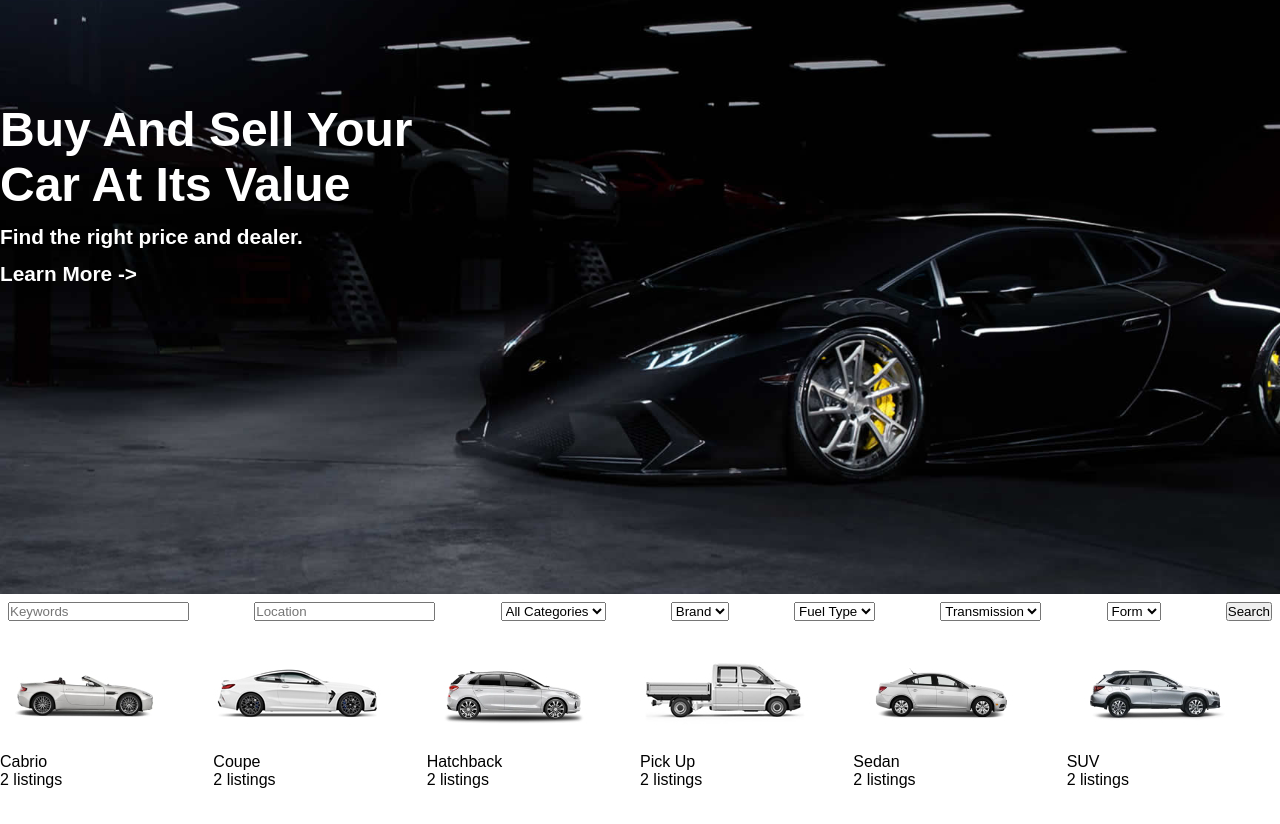
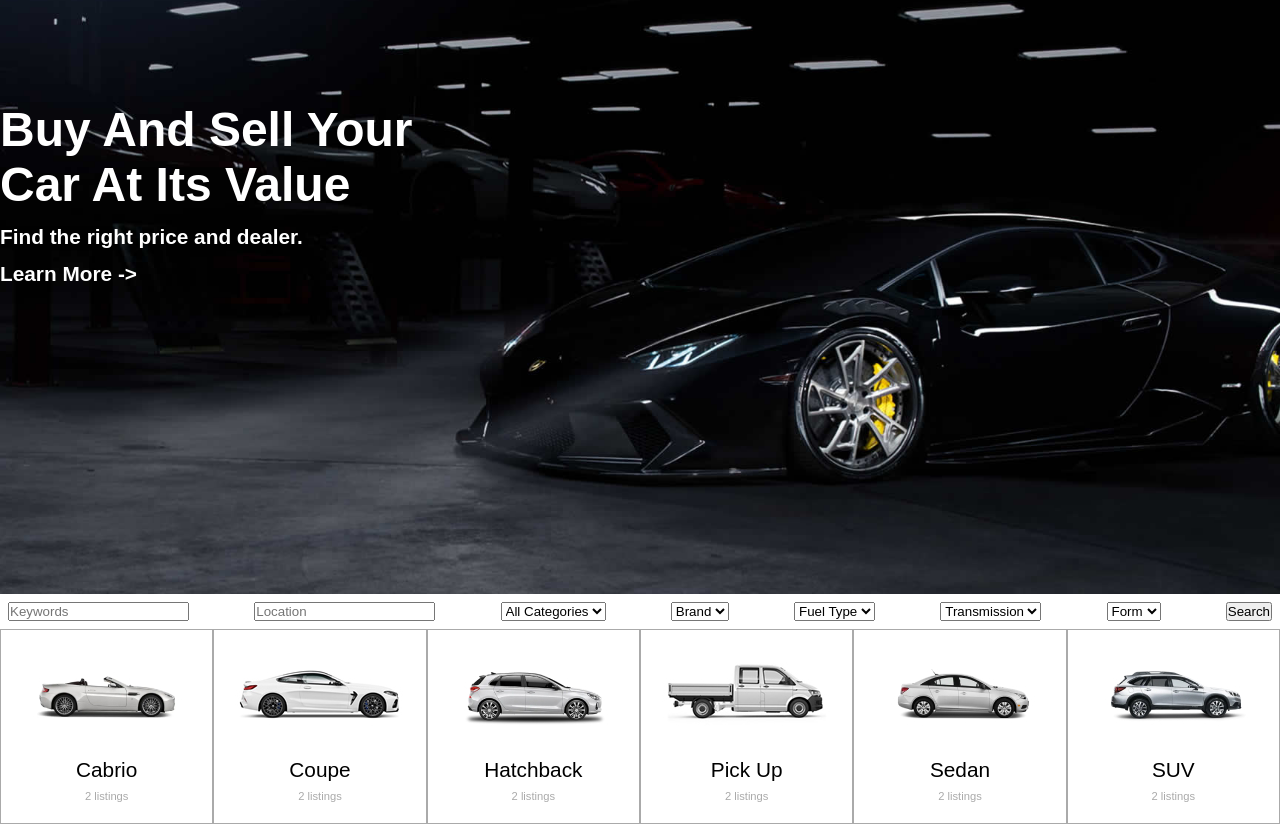
Before and after one commit to Giovanni-Palmitessa/proj-html-vuejs, a Vue app: page / in a window 1280 px wide. Shown: the part 276-1100 px from the top of the page. Before the commit the page ends 1065 px from the top, so only its background shows below. Built offline with nearby package versions, Linux system fonts and the light colour scheme.

Commit message:
add style to small cards

```diff
--- a/src/components/SmallCard.vue
+++ b/src/components/SmallCard.vue
@@ -9,13 +9,27 @@ export default {
 <template>
   <div class="card">
     <img :src="urlImg" alt="" />
-    <p>{{ carType }}</p>
-    <p>2 listings</p>
+    <p class="type">{{ carType }}</p>
+    <p class="listings">2 listings</p>
   </div>
 </template>
 
 <style lang="scss" scoped>
+@use "../assets/partials/variables" as *;
 .card {
+  border: 1px solid $gray-main;
   width: calc(100% / 6);
+  display: flex;
+  flex-direction: column;
+  align-items: center;
+  gap: 0.5rem;
+  padding-bottom: 1.3rem;
+  .type {
+    font-size: 1.3rem;
+  }
+  .listings {
+    font-size: 0.7rem;
+    color: $gray-main;
+  }
 }
 </style>
```
